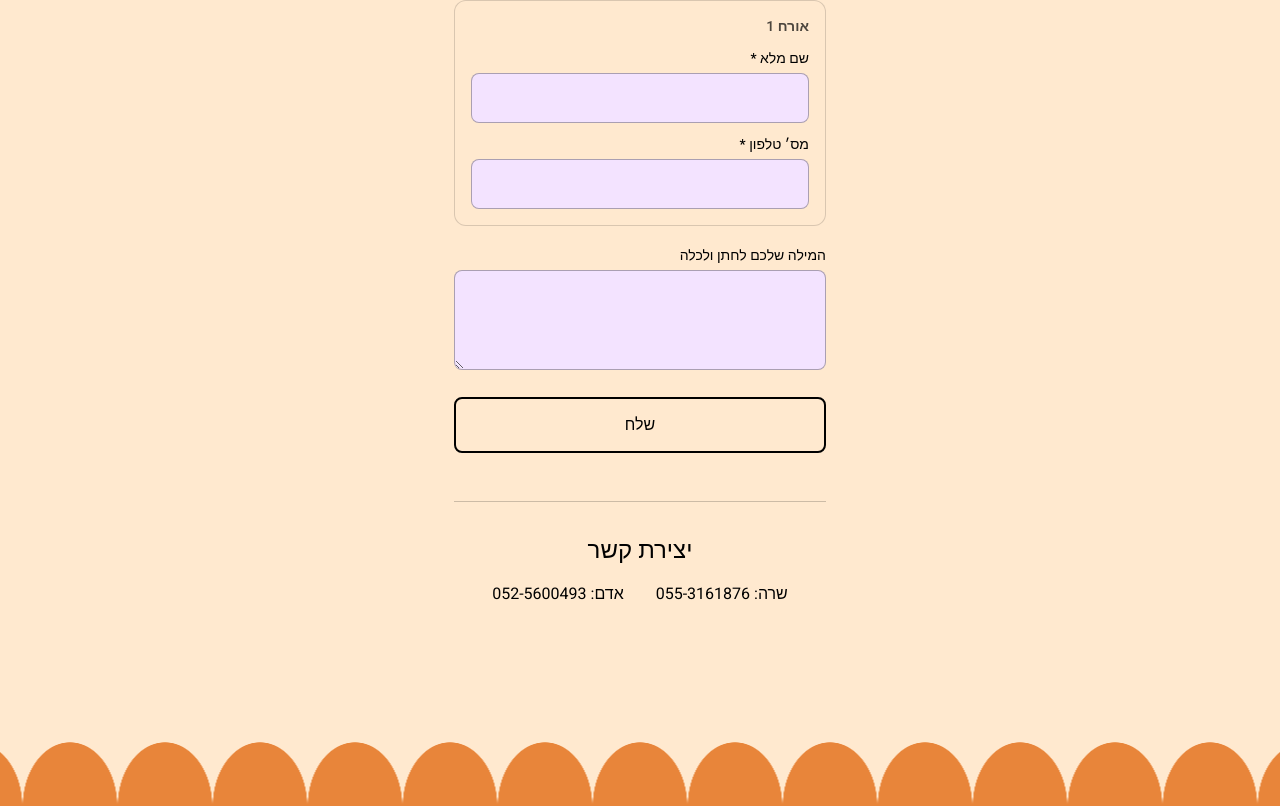
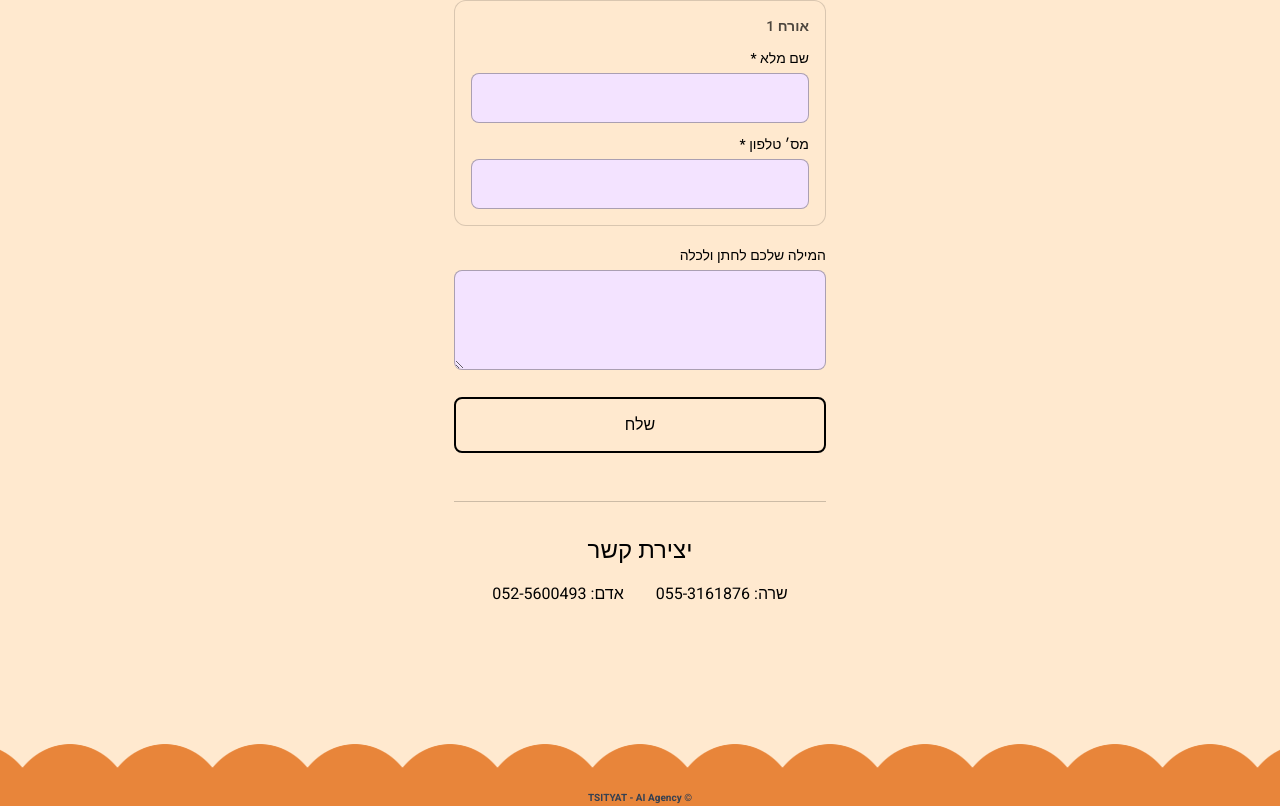
Before and after one commit to adamts1/adam-sarah, a React (Vite) app: page / in a window 1280 px wide. Shown: the part 2976-3782 px from the top of the page. Built offline with nearby package versions, Linux system fonts and the light colour scheme; no server answers.

Commit message:
footer done

```diff
--- a/src/App.jsx
+++ b/src/App.jsx
@@ -43,15 +43,15 @@ export default function App() {
       <SectionDivider />
       <RSVP lang={lang} />
       <div
-        className="w-full h-[48px] md:h-[64px]"
+        className="relative w-full h-[48px] md:h-[64px]"
         style={{
-          background: 'radial-gradient(ellipse 50% 100% at 50% 100%, #E8853A 99%, transparent 100%)',
-          backgroundSize: '95px 100%',
-          backgroundRepeat: 'repeat-x',
-          backgroundPosition: 'center',
+          background: 'radial-gradient(69% 113% at 50% 116%, rgb(232, 133, 58) 98%, transparent 99%) center center / 95px 103% repeat-x',
         }}
-        aria-hidden="true"
-      />
+      >
+        <p className="absolute inset-0 flex items-end justify-center pb-0 text-[10px] font-bold text-gray-700">
+          &copy; TSITYAT - AI Agency
+        </p>
+      </div>
       </div>
     </div>
   )
```
